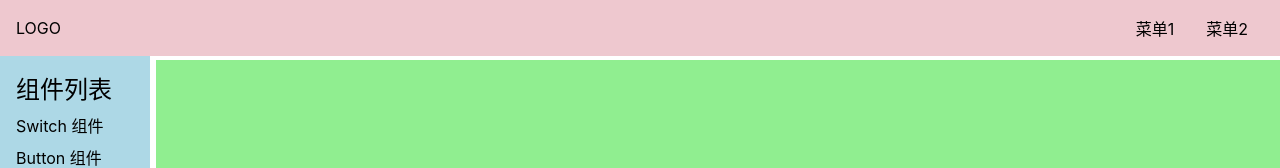
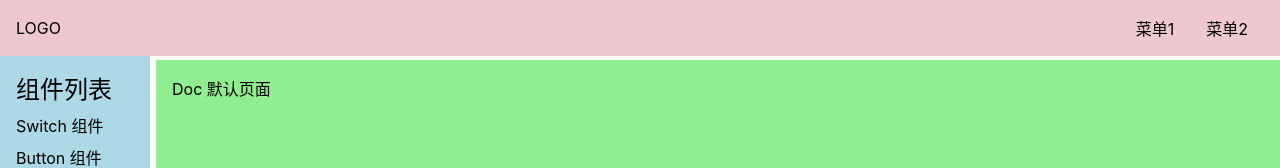
Before and after one commit to baozi928/lulu-UI, a Vue app: page /#/doc in a window 1280 px wide. Shown: the top 168 px of the page. Built offline with nearby package versions, Linux system fonts and the light colour scheme.

Commit message:
新建Doc页面

```diff
--- /dev/null
+++ b/src/components/DocDemo.vue
@@ -0,0 +1,5 @@
+<template>
+    <div>
+        Doc 默认页面
+    </div>
+</template>
--- a/src/router.ts
+++ b/src/router.ts
@@ -5,6 +5,7 @@ import SwitchDemo from "./components/SwitchDemo.vue";
 import ButtonDemo from "./components/ButtonDemo.vue";
 import DialogDemo from "./components/DialogDemo.vue";
 import TabsDemo from "./components/TabsDemo.vue";
+import DocDemo from "./components/DocDemo.vue";
 
 
 const history = createWebHashHistory();
@@ -16,6 +17,7 @@ export const router = createRouter({
             path: "/doc",
             component: Doc,
             children: [
+                { path: "", component: DocDemo },
                 { path: "switch", component: SwitchDemo },
                 { path: "button", component: ButtonDemo },
                 { path: "dialog", component: DialogDemo },
@@ -25,6 +27,3 @@ export const router = createRouter({
         },
     ],
 });
-router.afterEach(() => {
-    console.log("路由切换了");
-});
```
